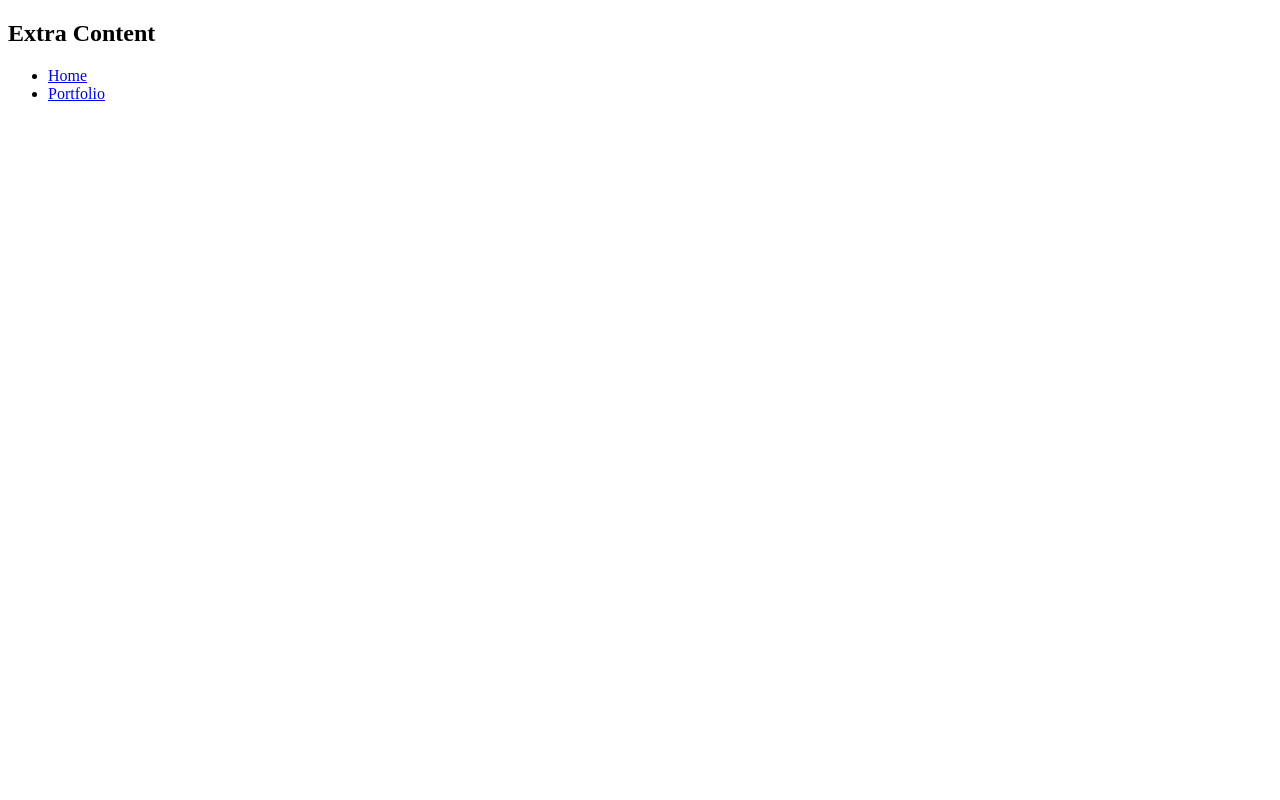
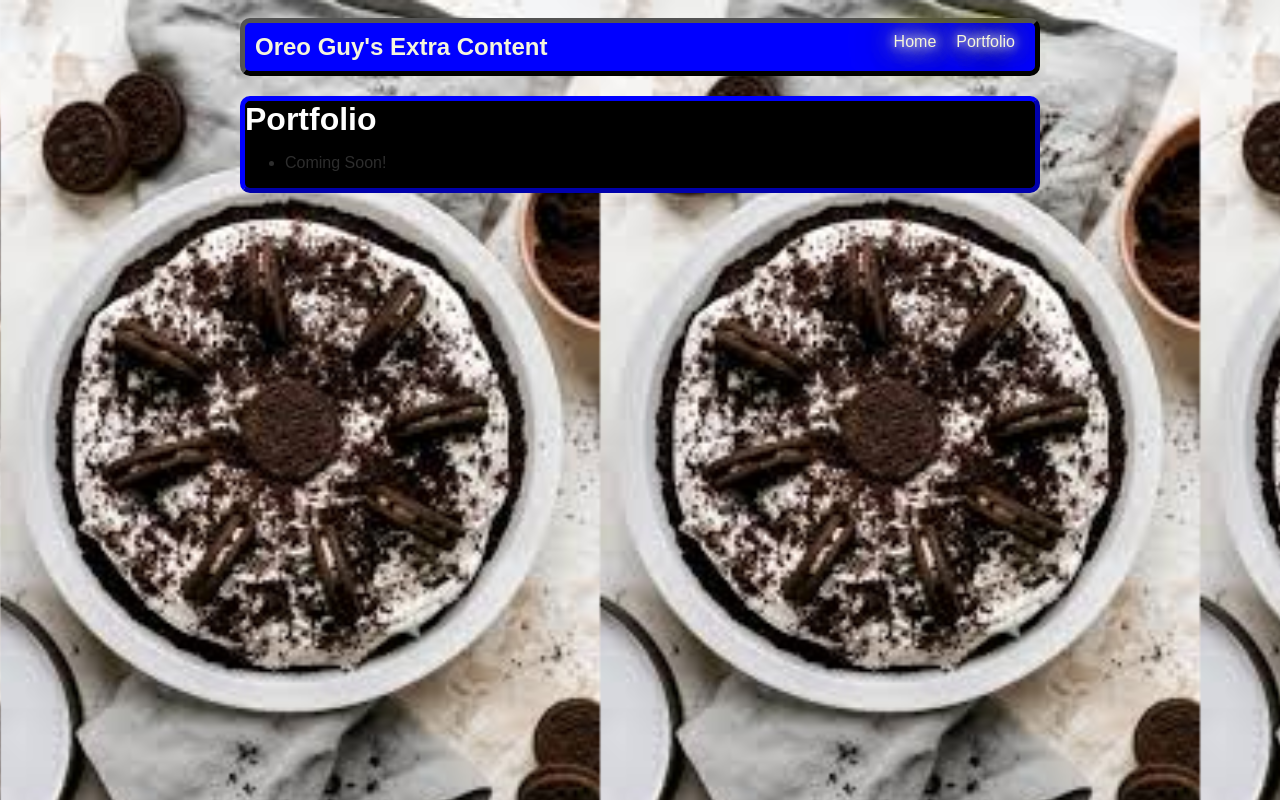
Before and after one commit to OreoGuyWyatt/OreoGuyWyatt.github.io, a plain HTML site: page Extras.html in a window 1280 px wide. Drawn offline with Linux system fonts and the light colour scheme.

Commit message:
added css to portfolio and extra content page

```diff
--- a/Extras.html
+++ b/Extras.html
@@ -2,21 +2,31 @@
 <html>
     <head>
         <title>oreo guy's website</title>
+        <link rel="stylesheet" href="style.css" />
     </head>
     <body>
+        <div id="all-contents">
       <nav>
-            <h1> Extra Content </h1>
+        <h1 id="navheader">Oreo Guy's Extra Content</h1>
         <ul id="nav-ul">
-                <li class="nav-ul">
-                    <a href="index.html">Home</a>
+          <li class="nav-li">
+            <a href="index.html" class="navp">Home</a>
           </li>
-                <li class="nav-ul">
-                    <a href="portfolio.html">Portfolio</a>
+          <li class="nav-li">
+            <a href="portfolio.html"class="navp">Portfolio</a>
           </li>
         </ul>
       </nav>
       <main>
-
+        <div class="contents">
+            <h1>Portfolio</h1>
+            <ul id="portfolio">
+                <li>
+                    <p> Coming Soon!</p>
+                </li>
+            </ul>
+        </div>
       </main>
+    </div>
     </body>
 </html>
```
Also changed, not shown: portfolio.html (+2 -1 lines). Lines whose indentation alone changed are shown as unchanged.
